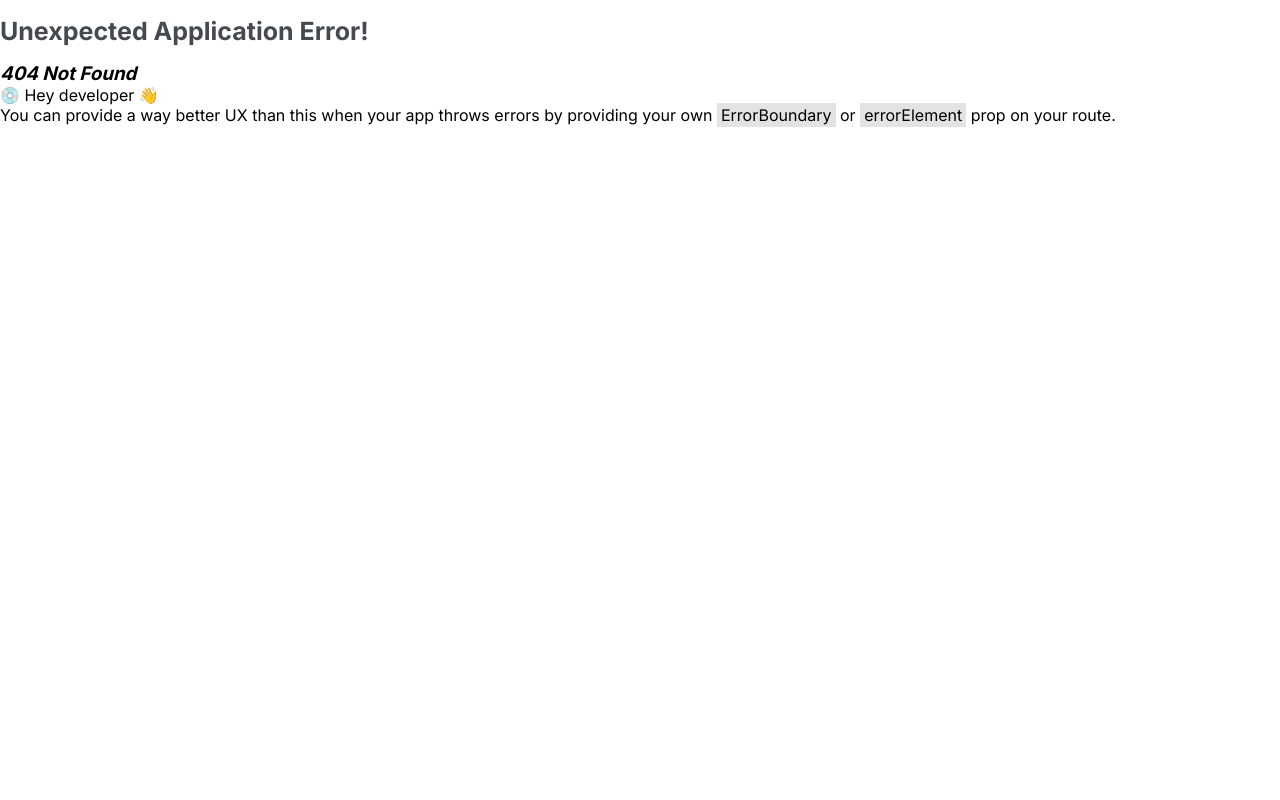
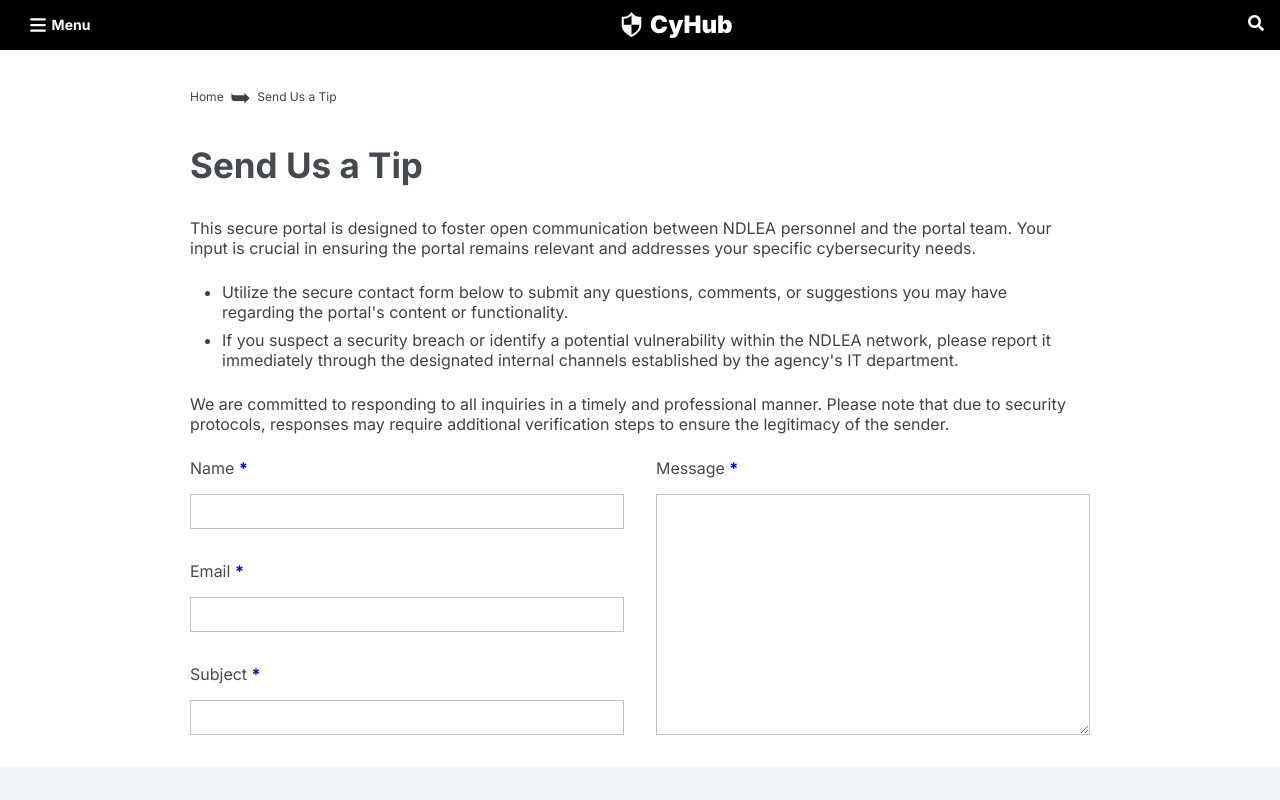
Before and after one commit to PraisesPJMT/cyhub, a React (Vite) app: page /tips in a window 1280 px wide. Before the commit this address had no page. Shown: the top 800 px of the page. Built offline with nearby package versions, Linux system fonts and the light colour scheme.

Commit message:
add Tips page

```diff
--- a/src/App.jsx
+++ b/src/App.jsx
@@ -6,6 +6,7 @@ import About from './pages/About';
 import Privacy from './pages/Privacy';
 import Contact from './pages/Contact';
 import Disclosure from './pages/Disclosure';
+import SendUs from './pages/SendUs';
 
 const router = createBrowserRouter([
 	{
@@ -19,6 +20,10 @@ const router = createBrowserRouter([
 	{
 		path: '/contact',
 		element: <Contact />,
+	},
+	{
+		path: '/tips',
+		element: <SendUs />,
 	},
 	{
 		path: '/disclosure',
--- a/src/components/Header.jsx
+++ b/src/components/Header.jsx
@@ -34,7 +34,7 @@ const Header = () => {
 		},
 		{
 			name: 'Privacy Policy',
-			link: '/policy',
+			link: '/privacy',
 		},
 		{
 			name: 'Terms & Conditions',
--- /dev/null
+++ b/src/pages/SendUs.jsx
@@ -0,0 +1,118 @@
+import { useState } from 'react';
+import Header from '../components/Header';
+import Footer from '../components/Footer';
+import { Link } from 'react-router-dom';
+
+import '../styles/pages.css';
+import { InputField, MessageField } from '../components/FormComponents';
+
+const initialState = {
+	name: '',
+	email: '',
+	subject: '',
+	message: '',
+};
+
+const SendUs = () => {
+	const [tip, setTip] = useState(initialState);
+	const [tipErr, setTipErr] = useState(initialState);
+	const [init, setInit] = useState(false);
+
+	const handleChange = (event) => {
+		setTipErr(initialState);
+		const { name, value } = event.target;
+		setTipErr((prev) => ({ ...prev, [name]: value }));
+	};
+
+	const handleSubmit = (event) => {
+		event.preventDefault();
+	};
+	return (
+		<>
+			<Header />
+			<main>
+				<section className='main'>
+					<div className='link'>
+						<Link to='/'>Home</Link>
+						<span>&#10149;</span>
+						<Link to='/tips'>Send Us a Tip</Link>
+					</div>
+					<h1>Send Us a Tip</h1>
+					<section className='content'>
+						<p>
+							This secure portal is designed to foster open communication
+							between NDLEA personnel and the portal team. Your input is crucial
+							in ensuring the portal remains relevant and addresses your
+							specific cybersecurity needs.
+						</p>
+						<p>
+							<ul>
+								<li>
+									Utilize the secure contact form below to submit any questions,
+									comments, or suggestions you may have regarding the portal's
+									content or functionality.
+								</li>
+								<li>
+									If you suspect a security breach or identify a potential
+									vulnerability within the NDLEA network, please report it
+									immediately through the designated internal channels
+									established by the agency's IT department.
+								</li>
+							</ul>
+						</p>
+						<p>
+							We are committed to responding to all inquiries in a timely and
+							professional manner. Please note that due to security protocols,
+							responses may require additional verification steps to ensure the
+							legitimacy of the sender.
+						</p>
+					</section>
+					<section className='content'>
+						<form onSubmit={handleSubmit}>
+							<div className='field-row'>
+								<div className='field-col full'>
+									<InputField
+										name='name'
+										label='Name'
+										value={tip.name}
+										error={tipErr.name}
+										handleChange={handleChange}
+									/>
+
+									<InputField
+										type='email'
+										label='Email'
+										name='email'
+										value={tip.email}
+										error={tipErr.email}
+										handleChange={handleChange}
+									/>
+
+									<InputField
+										name='subject'
+										label='Subject'
+										value={tip.subject}
+										error={tipErr.subject}
+										handleChange={handleChange}
+									/>
+								</div>
+								<div className='field-col full high'>
+									<MessageField
+										name='message'
+										label='Message'
+										value={tip.message}
+										error={tipErr.message}
+										handleChange={handleChange}
+									/>
+								</div>
+							</div>
+						</form>
+					</section>
+				</section>
+			</main>
+			<Footer />
+		</>
+	);
+};
+
+export default SendUs;
--- a/src/styles/form.css
+++ b/src/styles/form.css
@@ -58,3 +58,10 @@ form {
 	width: 100%;
 	gap: 2rem;
 }
+
+@media only screen and (max-width: 768px) {
+	.field-row {
+		display: flex;
+		flex-direction: column;
+	}
+}
```
